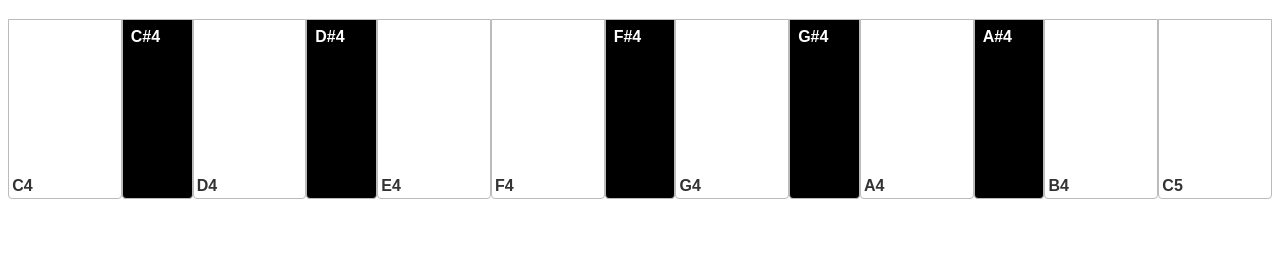
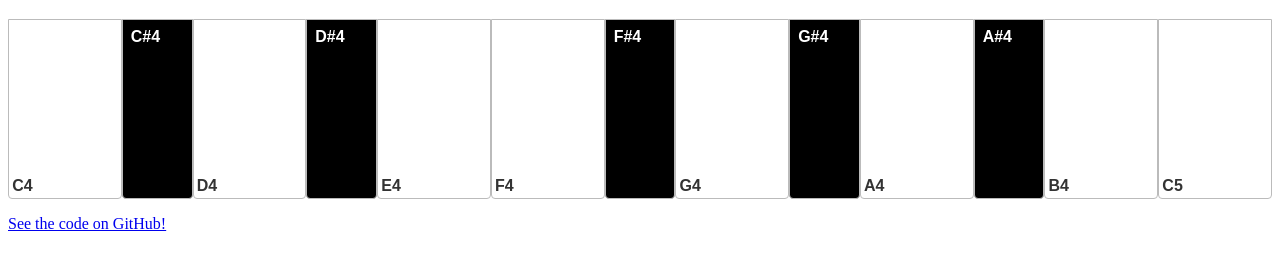
Before and after one commit to Just-A-Regular-Nerd/rpi-proto3, a website: page public/index.html in a window 1280 px wide. Shown: the part 61-328 px from the top of the page. Drawn offline with Linux system fonts and the light colour scheme.

Commit message:
Added attribution to GitHub project in index.html

```diff
--- a/public/index.html
+++ b/public/index.html
@@ -10,7 +10,7 @@
         <div class="midi-grid" id="midiButtonContainer">
             <!-- Buttons will be dynamically generated -->
         </div>
-
+        <p><a href="https://github.com/Just-A-Regular-Nerd/rpi-proto3">See the code on GitHub!</a></p>
         <script src="client.js"></script>
     </body>
 </html>
```
